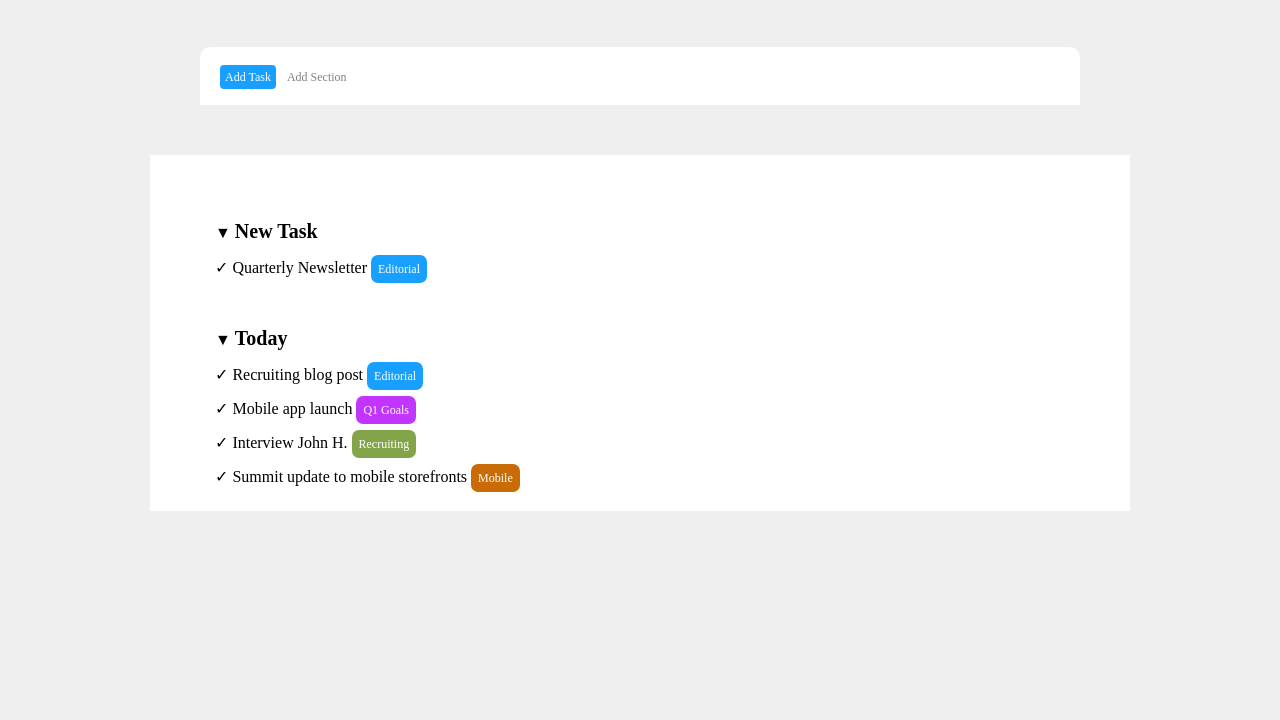
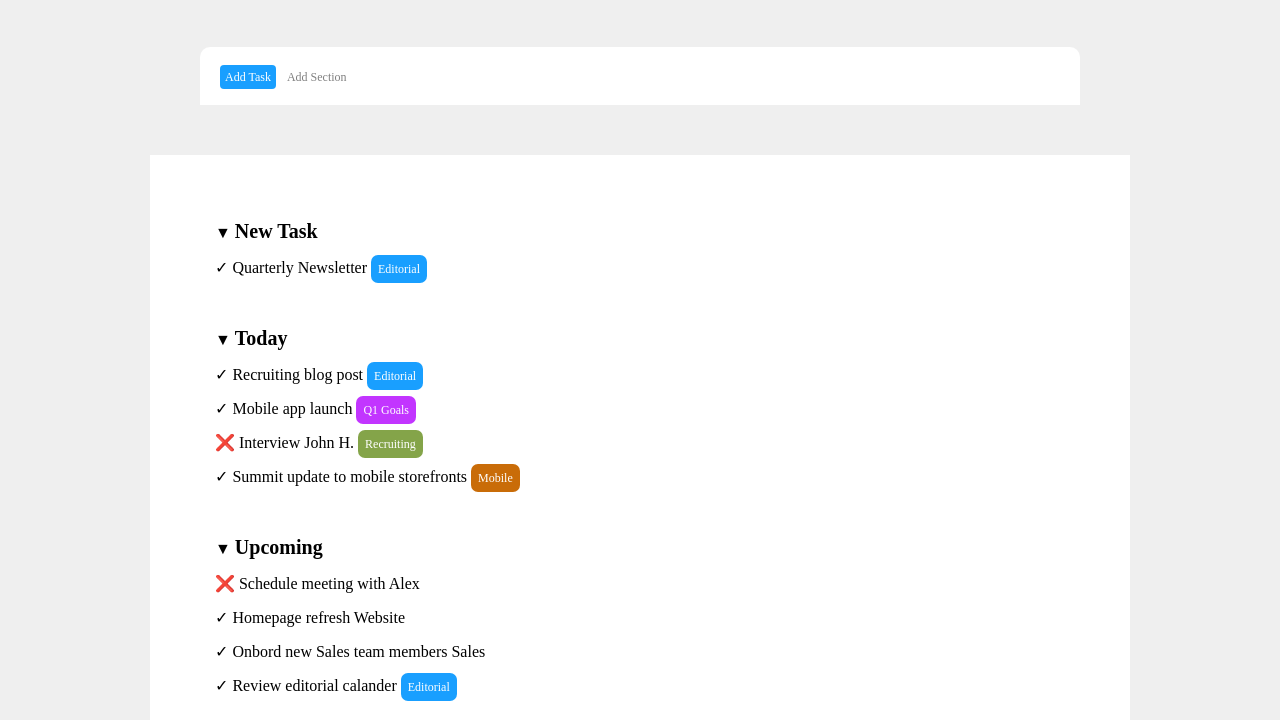
Before and after one commit to S1nghAmandeep/html-css-toboolist, a plain HTML site: page index.html in a window 1280 px wide. Shown: the part 85-805 px from the top of the page. Drawn offline with Linux system fonts and the light colour scheme.

Commit message:
third-list-added

```diff
--- a/index.html
+++ b/index.html
@@ -26,7 +26,7 @@
 
         <!-- inizio lista -->
 
-        <section class="container">
+        <div class="container">
             <div class="reminder-list">
 
                 <!-- prima lista -->
@@ -42,15 +42,24 @@
                     <li>&#9660; <strong>Today</strong></li>
                     <li>&#x2713; Recruiting blog post <span class="editorial">Editorial</span></li>
                     <li>&#x2713; Mobile app launch <span class="q1-goals">Q1 Goals</span></li>
-                    <li>&#x2713; Interview John H. <span class="recruiting">Recruiting</span></li>
+                    <li>&#x274C; Interview John H. <span class="recruiting">Recruiting</span></li>
                     <li>&#x2713; Summit update to mobile storefronts <span class="mobile">Mobile</span></li>
+                </ul>
+
+                <!-- terza lista -->
+                <ul class="today-list">
+                    <li>&#9660; <strong>Upcoming</strong></li>
+                    <li>&#x274C; Schedule meeting with Alex
+                    <li>&#x2713; Homepage refresh <span class="website">Website</span></li>
+                    <li>&#x2713; Onbord new Sales team members <span class="sales">Sales</span></li>
+                    <li>&#x2713; Review editorial calander <span class="editorial">Editorial</span></li>
                 </ul>
 
 
             </div>
 
 
-        </section>
+        </div>
 
 
 
```
